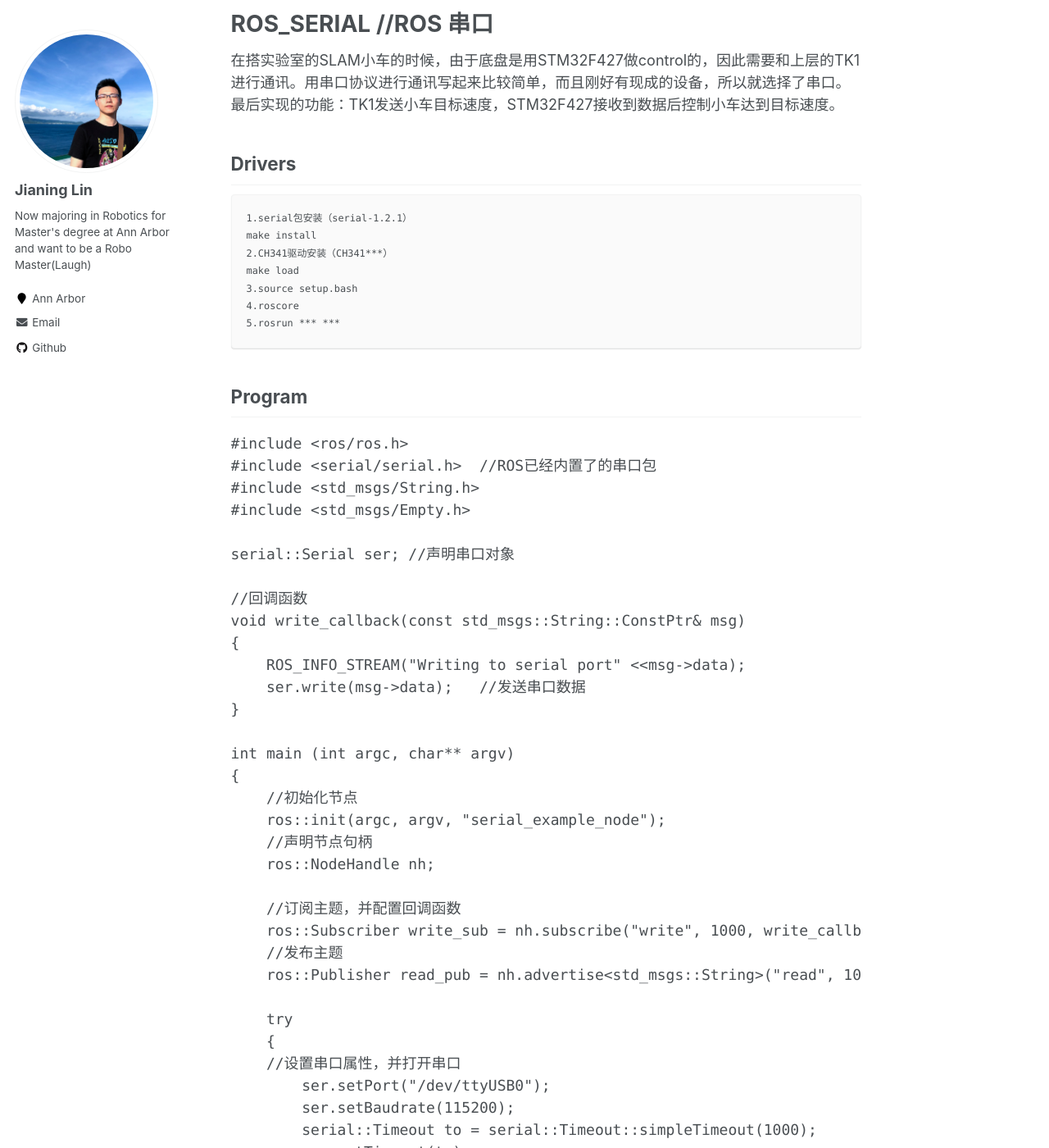
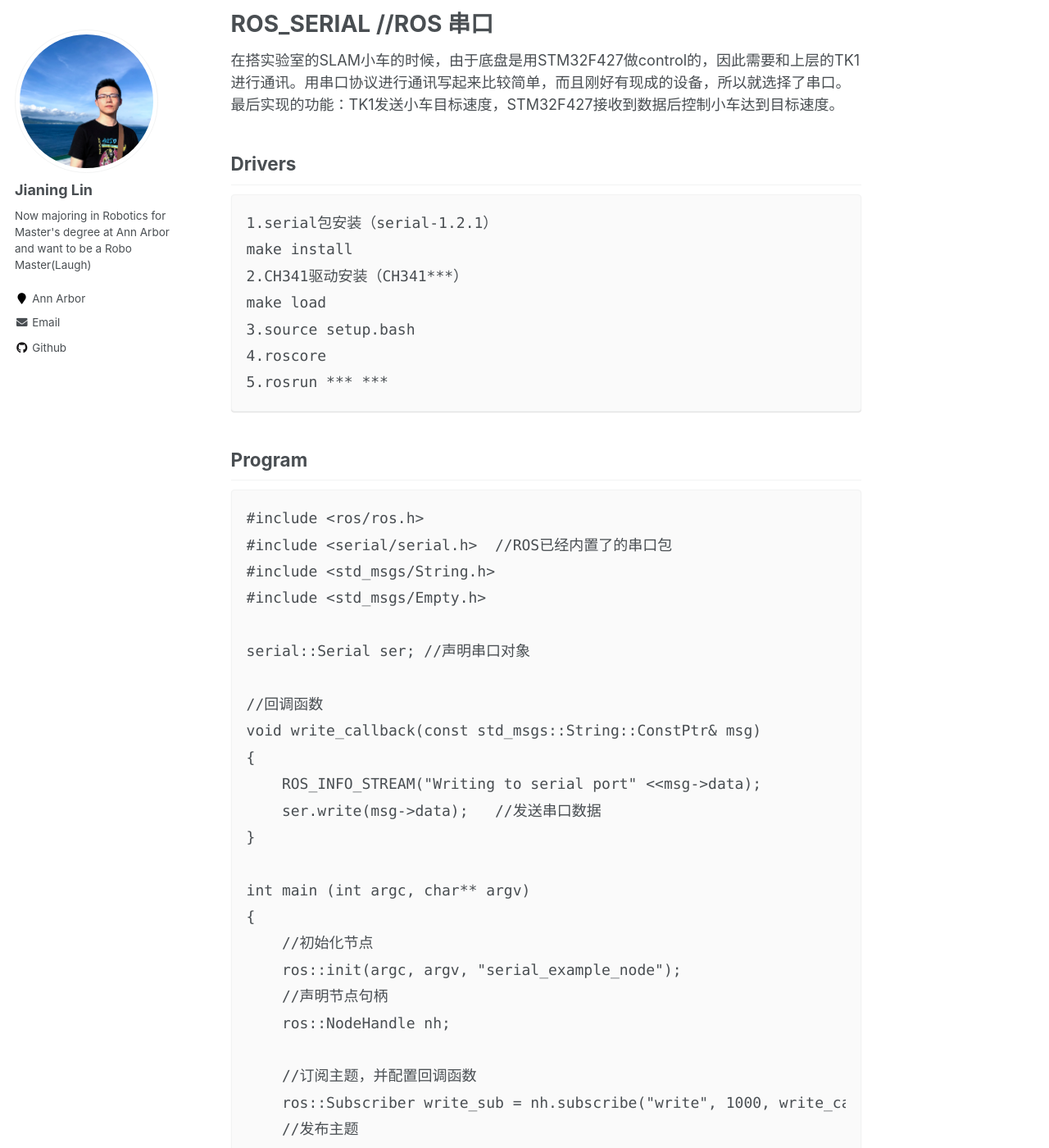
Before and after one commit to undefinedzero/undefinedzero.github.io, a Jekyll site: the page built from _posts/2018-8-12-ros-serial.markdown, in a window 1280 px wide and 1400 px high, scrolled down 229 px. Shown: the whole window at 82% size. Built offline with Jekyll 4.4.1, drawn with Linux system fonts in a browser that asks for light colours.

Commit message:
update posts

````diff
--- a/_posts/2018-8-12-ros-serial.markdown
+++ b/_posts/2018-8-12-ros-serial.markdown
@@ -27,7 +27,7 @@
 
 ## Program
 
-```C++
+```
 #include <ros/ros.h>
 #include <serial/serial.h>  //ROS已经内置了的串口包
 #include <std_msgs/String.h>
--- a/_sass/_syntax.scss
+++ b/_sass/_syntax.scss
@@ -28,7 +28,7 @@
   .highlight {
     margin: 0;
     font-family: $monospace;
-    font-size: .8125em;
+    font-size: 1em;
     line-height: 1.8;
   }
 }
````
